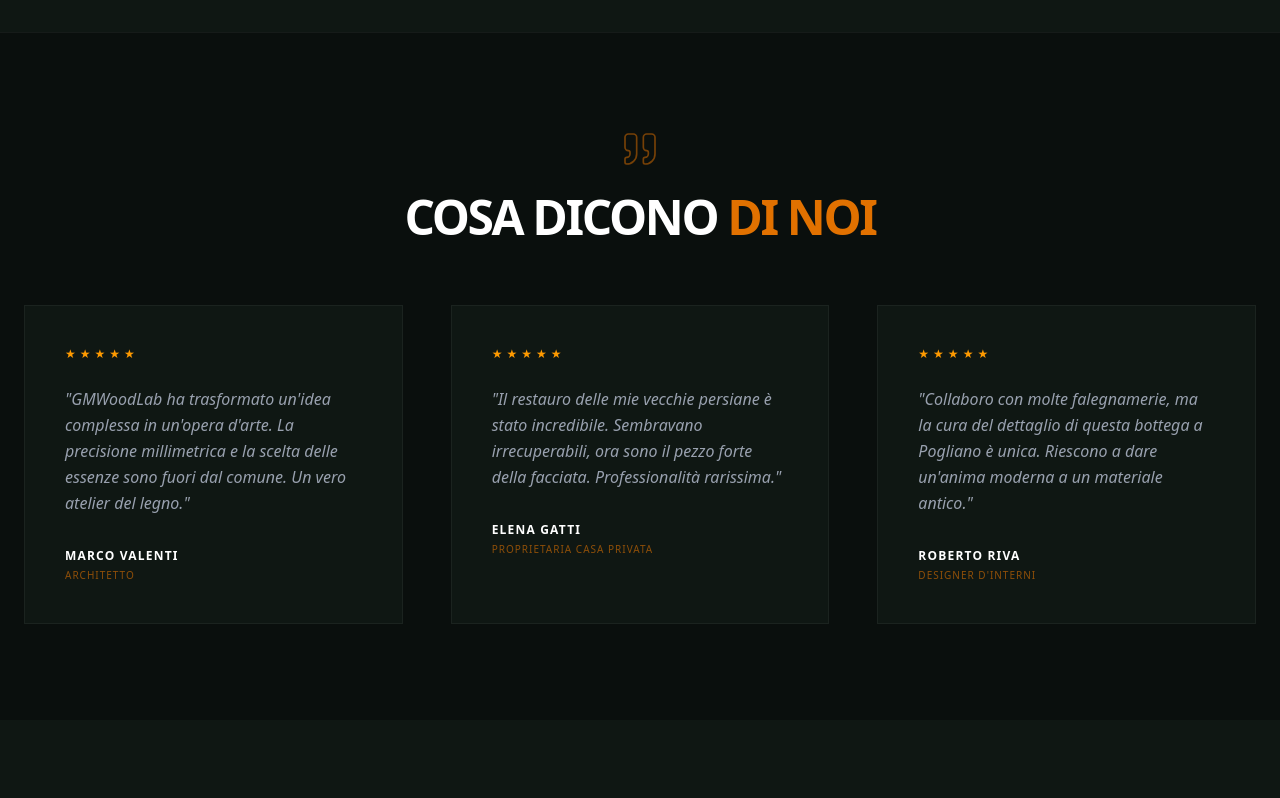
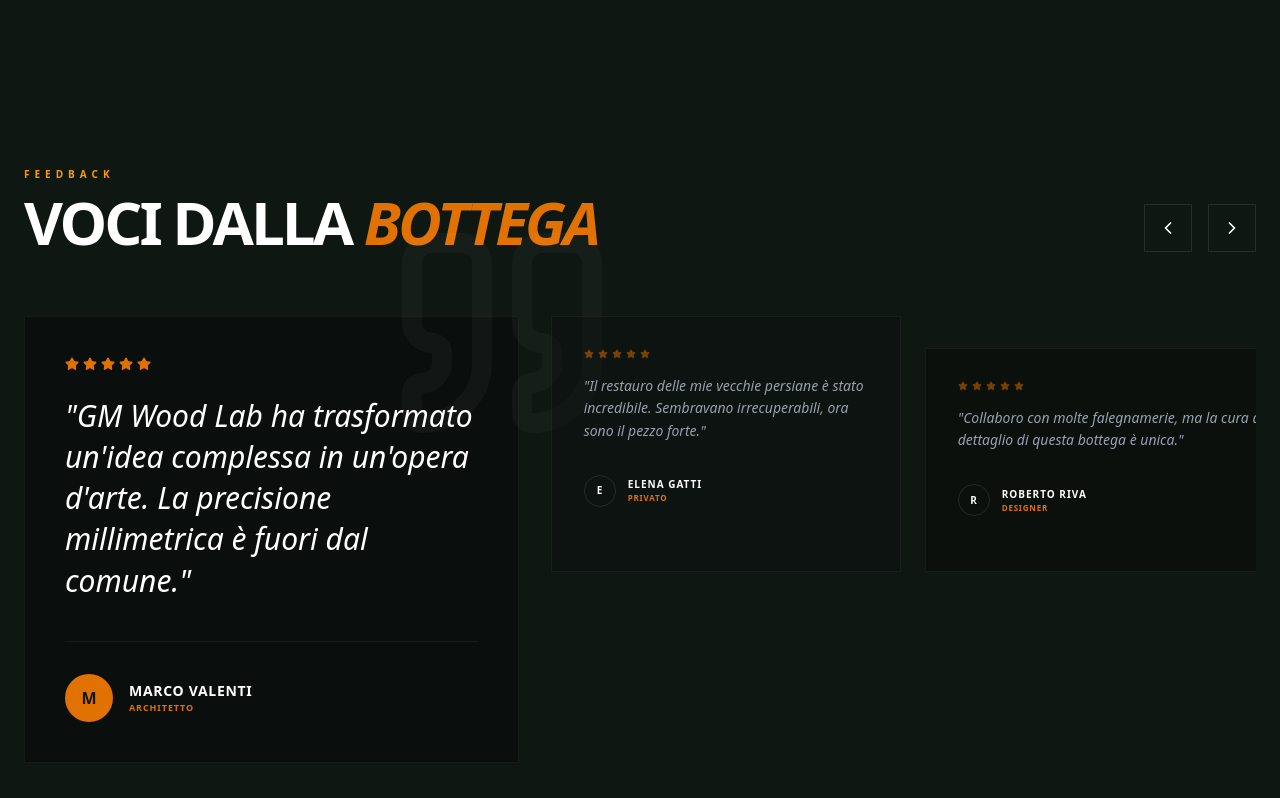
Before and after one commit to InfiniteFacezie/gmwoodlab, a React (Vite) app: page / in a window 1280 px wide. Shown: the part 4600-5398 px from the top of the page. Built offline with nearby package versions, Linux system fonts and the light colour scheme.

Commit message:
Fix: Slider Testimonianze con touch-swipe nativo e navigazione desktop

```diff
--- a/src/components/Testimonials.jsx
+++ b/src/components/Testimonials.jsx
@@ -1,54 +1,115 @@
-import React from 'react';
-import { Quote } from 'lucide-react';
+import React, { useRef } from 'react';
+import { Star, Quote, ChevronLeft, ChevronRight } from 'lucide-react';
 
-const reviews = [
-  {
-    name: "Marco Valenti",
-    role: "Architetto",
-    text: "GMWoodLab ha trasformato un'idea complessa in un'opera d'arte. La precisione millimetrica e la scelta delle essenze sono fuori dal comune. Un vero atelier del legno."
-  },
-  {
-    name: "Elena Gatti",
-    role: "Proprietaria Casa Privata",
-    text: "Il restauro delle mie vecchie persiane è stato incredibile. Sembravano irrecuperabili, ora sono il pezzo forte della facciata. Professionalità rarissima."
-  },
-  {
-    name: "Roberto Riva",
-    role: "Designer d'Interni",
-    text: "Collaboro con molte falegnamerie, ma la cura del dettaglio di questa bottega a Pogliano è unica. Riescono a dare un'anima moderna a un materiale antico."
-  }
+const testimonials = [
+  { id: 1, name: "Marco Valenti", role: "Architetto", text: "GM Wood Lab ha trasformato un'idea complessa in un'opera d'arte. La precisione millimetrica è fuori dal comune.", stars: 5 },
+  { id: 2, name: "Elena Gatti", role: "Privato", text: "Il restauro delle mie vecchie persiane è stato incredibile. Sembravano irrecuperabili, ora sono il pezzo forte.", stars: 5 },
+  { id: 3, name: "Roberto Riva", role: "Designer", text: "Collaboro con molte falegnamerie, ma la cura del dettaglio di questa bottega è unica.", stars: 5 },
+  { id: 4, name: "Alessandro Moretti", role: "Ristoratore", text: "Abbiamo affidato a GM la realizzazione dei tavoli in rovere massiccio. Finitura vellutata e resistentissima.", stars: 5 },
+  { id: 5, name: "Giulia Bianchi", role: "Interior Designer", text: "Cercavo un artigiano che capisse il minimalismo. Il mobile bagno in teak è un capolavoro di precisione.", stars: 5 },
+  { id: 6, name: "Paolo Veronesi", role: "Privato", text: "Il ripristino del vecchio portone di famiglia è stato commovente. Hanno salvato ogni venatura originale.", stars: 5 },
+  { id: 7, name: "Sara Fontana", role: "Architetto", text: "Progettazione rapida e realizzazione impeccabile. GM è il partner ideale per chi cerca il lusso vero.", stars: 5 },
+  { id: 8, name: "Davide Costa", role: "Collezionista", text: "Vetrina per orologi su misura. Un lavoro da orologiai applicato al legno. Professionalità rara.", stars: 5 },
+  { id: 9, name: "Chiara Sereni", role: "Home Stager", text: "Pezzi unici che cambiano l'impatto di una stanza. La loro capacità di trasformare il legno è magica.", stars: 5 }
 ];
 
 const Testimonials = () => {
+  const scrollRef = useRef(null);
+
+  const scroll = (direction) => {
+    if (scrollRef.current) {
+      const { scrollLeft, clientWidth } = scrollRef.current;
+      const scrollTo = direction === 'left' ? scrollLeft - clientWidth : scrollLeft + clientWidth;
+      scrollRef.current.scrollTo({ left: scrollTo, behavior: 'smooth' });
+    }
+  };
+
   return (
-    <section className="py-24 bg-[#0a0f0d] border-t border-white/5">
+    <section id="testimonianze" className="py-32 bg-transparent relative overflow-hidden">
       <div className="container mx-auto px-6">
-        <div className="flex flex-col items-center text-center mb-16">
-          <Quote className="text-amber-600 mb-6 opacity-50" size={40} strokeWidth={1} />
-          <h2 className="text-4xl md:text-5xl font-black text-white uppercase tracking-tighter">
-            Cosa dicono <span className="text-amber-600">di noi</span>
-          </h2>
+
+        <div className="flex flex-col md:flex-row md:items-end justify-between mb-16 gap-6">
+          <div>
+            <span className="text-amber-500 uppercase tracking-[0.5em] text-[10px] font-bold">Feedback</span>
+            <h2 className="text-4xl md:text-6xl font-black text-white uppercase tracking-tighter mt-2">
+              Voci dalla <span className="text-amber-600 italic">Bottega</span>
+            </h2>
+          </div>
+
+          {/* Frecce di Navigazione Desktop */}
+          <div className="hidden md:flex gap-4">
+            <button onClick={() => scroll('left')} className="w-12 h-12 border border-white/10 flex items-center justify-center text-white hover:border-amber-600 transition-colors">
+              <ChevronLeft size={20} />
+            </button>
+            <button onClick={() => scroll('right')} className="w-12 h-12 border border-white/10 flex items-center justify-center text-white hover:border-amber-600 transition-colors">
+              <ChevronRight size={20} />
+            </button>
+          </div>
         </div>
 
-        <div className="grid md:grid-cols-3 gap-12">
-          {reviews.map((rev, i) => (
-            <div key={i} className="p-10 border border-white/5 bg-[#0f1713] relative group hover:border-amber-600/30 transition-colors duration-500">
+        <div className="grid grid-cols-1 lg:grid-cols-12 gap-8">
+
+          {/* HERO CARD (Fissa) */}
+          <div className="lg:col-span-5 bg-[#0a0f0d] border border-white/5 p-10 shadow-luxury flex flex-col justify-between relative group">
+            <Quote className="absolute -top-6 -right-6 text-white/[0.03] scale-[3]" size={80} />
+            <div>
               <div className="flex gap-1 mb-6">
-                {[...Array(5)].map((_, i) => (
-                  <span key={i} className="text-amber-500 text-xs">★</span>
-                ))}
+                {[...Array(5)].map((_, i) => <Star key={i} size={14} className="fill-amber-600 text-amber-600" />)}
               </div>
-              <p className="text-gray-400 italic leading-relaxed mb-8 font-light">
-                "{rev.text}"
+              <p className="text-2xl md:text-3xl font-medium text-white leading-snug mb-10 italic">
+                "{testimonials[0].text}"
               </p>
+            </div>
+            <div className="flex items-center gap-4 pt-8 border-t border-white/5">
+              <div className="w-12 h-12 rounded-full bg-amber-600 flex items-center justify-center text-[#0f1713] font-black">{testimonials[0].name.charAt(0)}</div>
               <div>
-                <p className="text-white font-bold uppercase tracking-widest text-xs">{rev.name}</p>
-                <p className="text-amber-600/60 text-[10px] uppercase tracking-widest mt-1">{rev.role}</p>
+                <h4 className="text-white font-bold text-sm uppercase tracking-wider">{testimonials[0].name}</h4>
+                <p className="text-amber-600 text-[9px] font-bold uppercase tracking-widest">{testimonials[0].role}</p>
               </div>
             </div>
-          ))}
+          </div>
+
+          {/* SLIDER CONTENITORE (Fix Scorrimento) */}
+          <div className="lg:col-span-7 relative">
+            <div
+              ref={scrollRef}
+              className="flex gap-6 overflow-x-auto snap-x snap-mandatory scroll-smooth hide-scrollbar touch-pan-x"
+              style={{ WebkitOverflowScrolling: 'touch' }}
+            >
+              {testimonials.slice(1).map((t, idx) => (
+                <div
+                  key={t.id}
+                  className={`flex-none snap-start p-8 border border-white/5 shadow-luxury transition-all duration-500 hover:border-amber-600/30
+                    ${idx % 2 === 0 ? 'w-[85vw] md:w-[350px] bg-[#0a0f0d]/40' : 'w-[85vw] md:w-[380px] bg-[#0a0f0d]/80 lg:mt-8'}`}
+                >
+                  <div className="flex gap-1 mb-4">
+                    {[...Array(5)].map((_, i) => <Star key={i} size={10} className="fill-amber-600 text-amber-600 opacity-50" />)}
+                  </div>
+                  <p className="text-gray-400 text-sm leading-relaxed mb-8 italic">"{t.text}"</p>
+                  <div className="flex items-center gap-3">
+                    <div className="w-8 h-8 rounded-full border border-white/10 flex items-center justify-center text-white text-[10px] font-bold">{t.name.charAt(0)}</div>
+                    <div>
+                      <h4 className="text-white text-[10px] font-bold uppercase tracking-widest">{t.name}</h4>
+                      <p className="text-amber-600 text-[8px] font-bold uppercase tracking-widest">{t.role}</p>
+                    </div>
+                  </div>
+                </div>
+              ))}
+              {/* Spazio finale per permettere lo scroll completo */}
+              <div className="flex-none w-1 md:w-6 h-full"></div>
+            </div>
+          </div>
+
         </div>
       </div>
+
+      <style jsx>{`
+        .hide-scrollbar::-webkit-scrollbar { display: none; }
+        .hide-scrollbar {
+          -ms-overflow-style: none;
+          scrollbar-width: none;
+        }
+      `}</style>
     </section>
   );
 };
```
